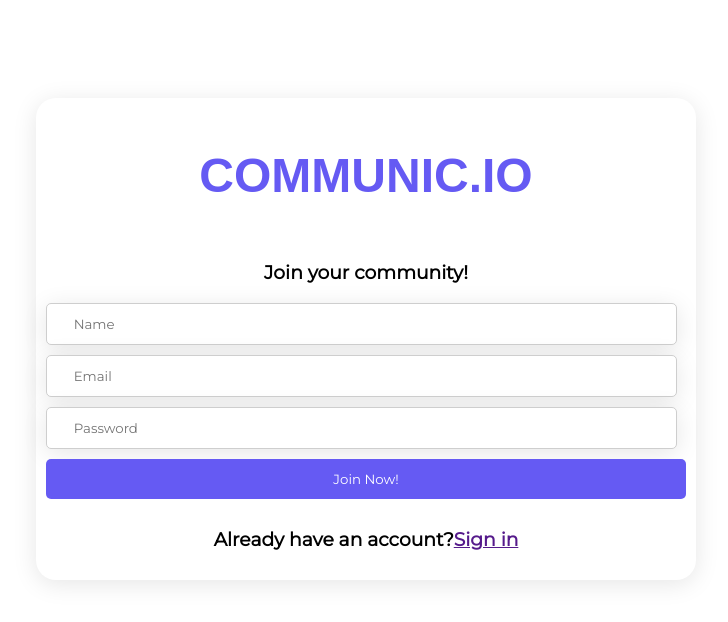
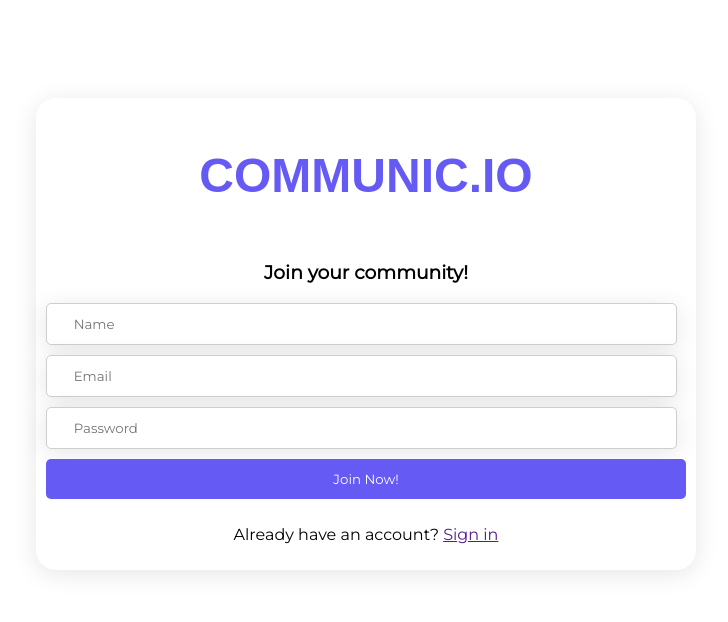
Before and after one commit to codecampleipzig/communic, an Angular app: page / in a window 1280 px wide. Shown: the top 622 px of the page, without its empty margins (274-1002 px from the left). Built offline with nearby package versions, Linux system fonts and the light colour scheme.

Commit message:
clean up styling again

```diff
--- a/src/app/register-card/register-card.component.css
+++ b/src/app/register-card/register-card.component.css
@@ -46,3 +46,10 @@ body {
     text-align: center;
     justify-content: center;
 }
+
+.registerCard .signIn{
+    display: flex;
+    font-family: 'Montserrat', sans-serif;
+    text-align: center;
+    justify-content: center;
+}
--- a/src/app/register-card/register-card.component.html
+++ b/src/app/register-card/register-card.component.html
@@ -7,7 +7,8 @@
         <h2>Communic.io</h2>
             <h3>Join your community!</h3>
             <app-input-form></app-input-form>
-            <h3>Already have an account? <a href=""> Sign in </a> </h3>
-        </div>
+            <div class="signIn"><p>Already have an account? <a href=""> Sign in </a></p>
+            </div>
+            </div>
     </div>
     </body>
```
